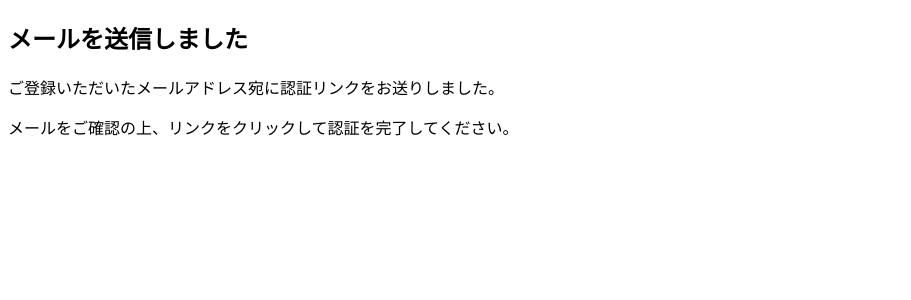
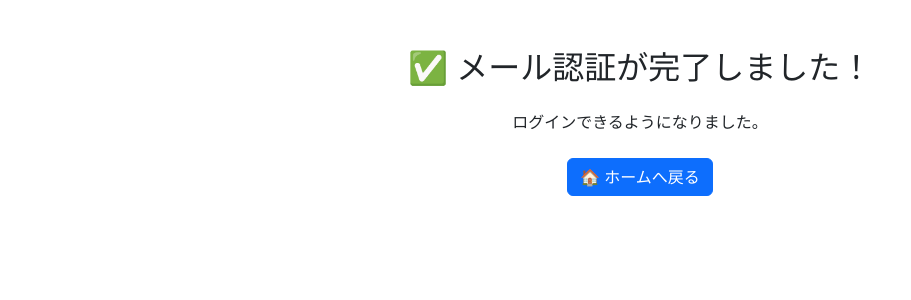
Before and after one commit to soragraming/portfolio-app, a Flask app: template templates/confirm_sent.html in a window 1280 px wide. Shown: the top 300 px of the page, without its empty margins (0-911 px from the left). Run offline with Flask 3, Linux system fonts and the light colour scheme; the template is opened without the code that fills it, so the values that code supplies are empty.

Commit message:
認証ページの修正

```diff
--- a/app.py
+++ b/app.py
@@ -181,7 +181,7 @@ def confirm_email(token):
         user.is_confirmed = True
         db.session.commit()
 
-    return "メール認証が完了しました！ログインできます。"
+    return render_template('confirm_done.html')
 
 
 # 入力(タイトルや日付)を受けて、データベースに保存する
--- a/templates/confirm_sent.html
+++ b/templates/confirm_sent.html
@@ -1,13 +1,21 @@
 <!-- confirm_sent.html -->
 <!DOCTYPE html>
-<html lang="ja">
+<html>
   <head>
     <meta charset="UTF-8" />
-    <title>確認メールを送信しました</title>
+    <title>認証完了</title>
+    <link
+      href="https://cdn.jsdelivr.net/npm/bootstrap@5.3.0/dist/css/bootstrap.min.css"
+      rel="stylesheet"
+    />
   </head>
-  <body>
-    <h2>メールを送信しました</h2>
-    <p>ご登録いただいたメールアドレス宛に認証リンクをお送りしました。</p>
-    <p>メールをご確認の上、リンクをクリックして認証を完了してください。</p>
+  <body class="bg-gray-100 text-center py-5">
+    <div class="container">
+      <h2 class="text-2xl font-bold mb-4">✅ メール認証が完了しました！</h2>
+      <p class="mb-4">ログインできるようになりました。</p>
+      <a href="{{ url_for('home') }}" class="btn btn-primary"
+        >🏠 ホームへ戻る</a
+      >
+    </div>
   </body>
 </html>
```
